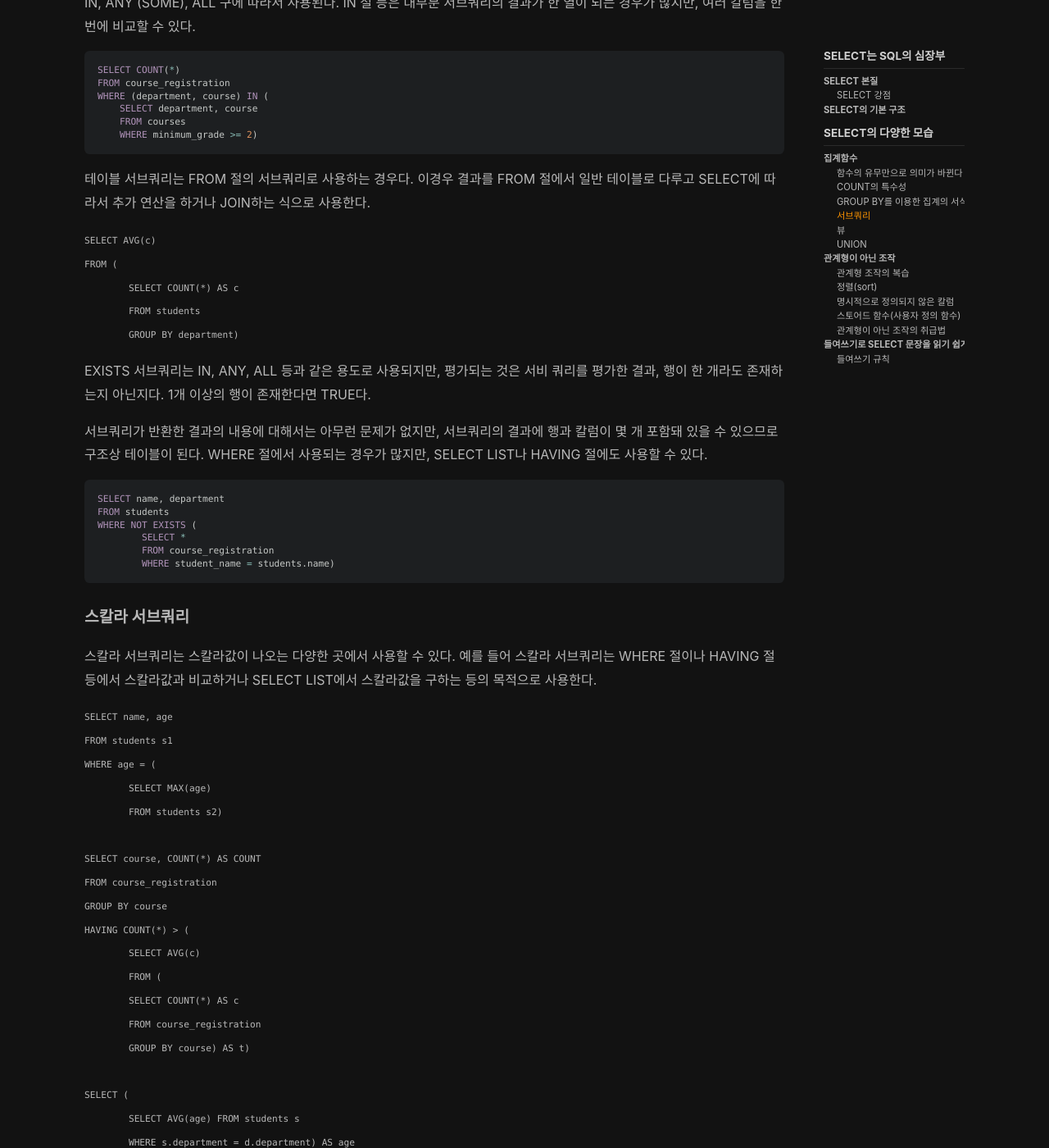
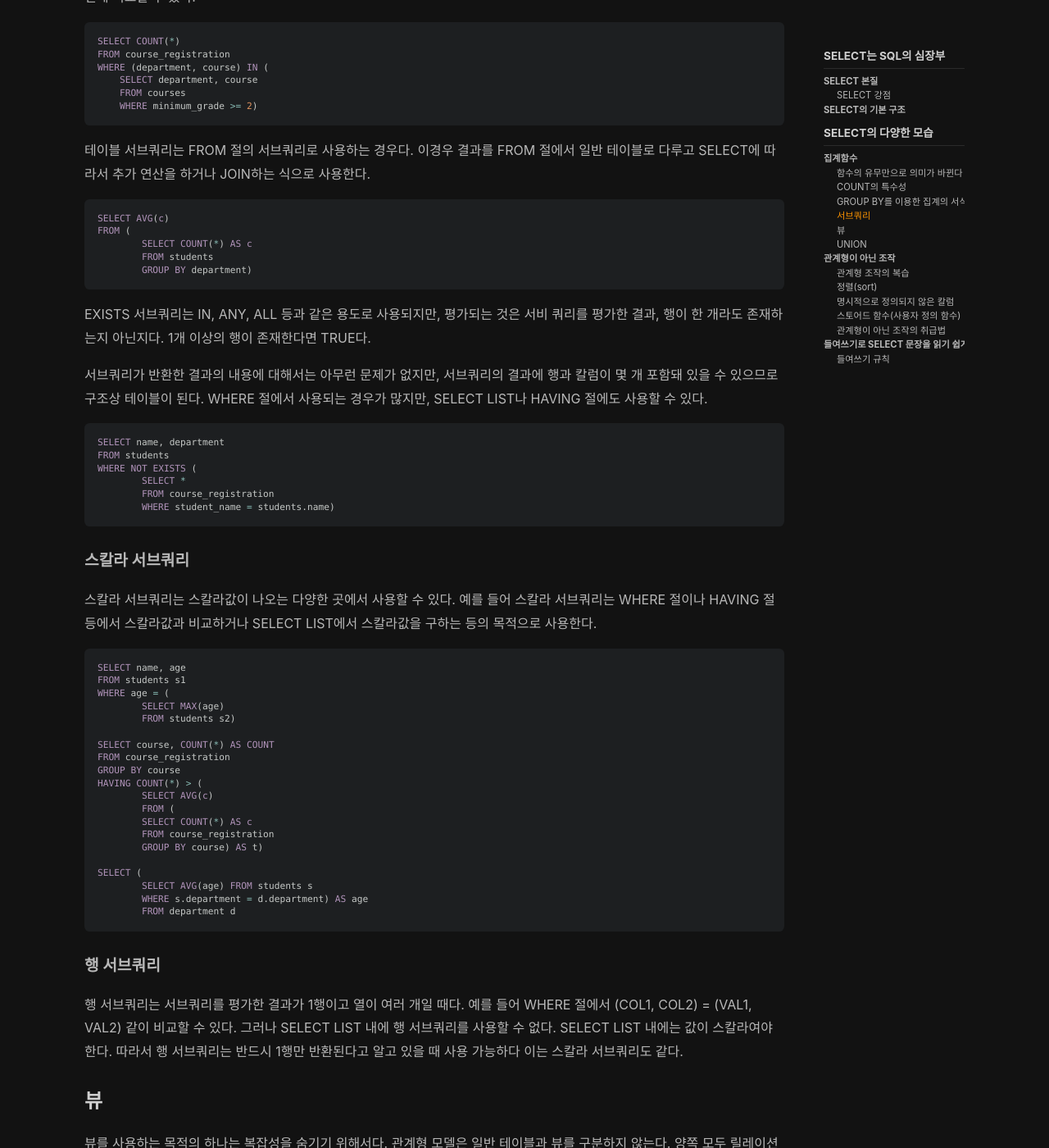
Before and after one commit to kong9410/kong9410.github.io, a Jekyll site: the page built from _posts/DB/2021-01-22-target-select.md, in a window 1280 px wide and 1400 px high, scrolled down 3430 px. Shown: the whole window at 82% size. Built offline with Jekyll 4.4.1, drawn with Linux system fonts in a browser that asks for light colours; nearby versions of some CDN libraries; some of the changed text lies outside the part shown.

Commit message:
select 수정

````diff
--- a/_posts/DB/2021-01-22-target-select.md
+++ b/_posts/DB/2021-01-22-target-select.md
@@ -51,7 +51,7 @@ WHERE department = '관계형 모델'
 
 COUNT 연산시 WHERE 절의 조건에 일치하는 행이 없다면, 결과가 COUNT와 그 이외의 집계함수가 다르다. 예를 들어 존재하지 않는 행에 대한 집계연산은 어떻게 표현되는지 확인해보자
 
-```SQL
+```sql
 SELECT AVG(age) FROM students WHERE grade = 5
 ```
 
@@ -71,7 +71,7 @@ GROUP BY department
 
 이 쿼리는 학과별로 학생의 수를 집계하고 있다. 이때 소속 인원이 30명 이하인 학과의 목록과 학생수가 필요하다고 하면 쿼리는 다음과 같다
 
-```SQL
+```sql
 SELECT department, COUNT(*)
 FROM students
 GROUP BY department
@@ -101,7 +101,7 @@ WHERE 절의 검색 조건에 일치하지 않으면 행에 대한 집계도 필
 
 만일 집계된 것을 수치 순으로 정렬 시키고 싶으면 다음과 같이 ORDER BY를 사용할 수 있다
 
-```SQL
+```sql
 SELECT department, COUNT(*)
 FROM students
 GROUP BY department
@@ -134,7 +134,7 @@ WHERE (department, course) IN (
 
 테이블 서브쿼리는 FROM 절의 서브쿼리로 사용하는 경우다. 이경우 결과를 FROM 절에서 일반 테이블로 다루고 SELECT에 따라서 추가 연산을 하거나 JOIN하는 식으로 사용한다.
 
-```SQL
+```sql
 SELECT AVG(c)
 FROM (
 	SELECT COUNT(*) AS c
@@ -161,7 +161,7 @@ WHERE NOT EXISTS (
 
 스칼라 서브쿼리는 스칼라값이 나오는 다양한 곳에서 사용할 수 있다. 예를 들어 스칼라 서브쿼리는 WHERE 절이나 HAVING 절 등에서 스칼라값과 비교하거나 SELECT LIST에서 스칼라값을 구하는 등의 목적으로 사용한다.
 
-```SQL
+```sql
 SELECT name, age
 FROM students s1
 WHERE age = (
@@ -265,7 +265,7 @@ DB 응용 프로그램을 개발하거나 유지보수를 할 때 자신이 작
 - FROM 절의 테이블 목록, WHERE 절의 검색 조건 목록은 한 줄씩 작성한다.
 - 서브쿼리의 괄호는 각각 한 줄로 작성한다.
 
-```SQL
+```sql
 SELECT
   department,
   (
````
